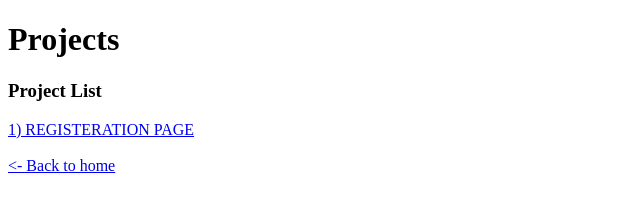
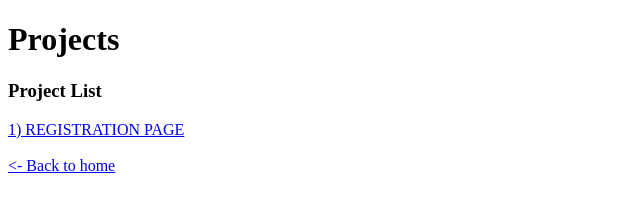
Before and after one commit to arch492/first-node-app, a website: page project.html in a window 1280 px wide. Shown: the full height of the page, 0-640 px from the left. Drawn offline with Linux system fonts and the light colour scheme.

Commit message:
Update project.html

```diff
--- a/project.html
+++ b/project.html
@@ -8,7 +8,7 @@
 <body>
    <h1>Projects</h1>
    <h3>Project List</h3>
-   <a href="./registeration">1) REGISTERATION PAGE</a><br><br>
+   <a href="./registration">1) REGISTRATION PAGE</a><br><br>
    <a href="/">&lt;- Back to home</a>
 </body>
 </html>
```
